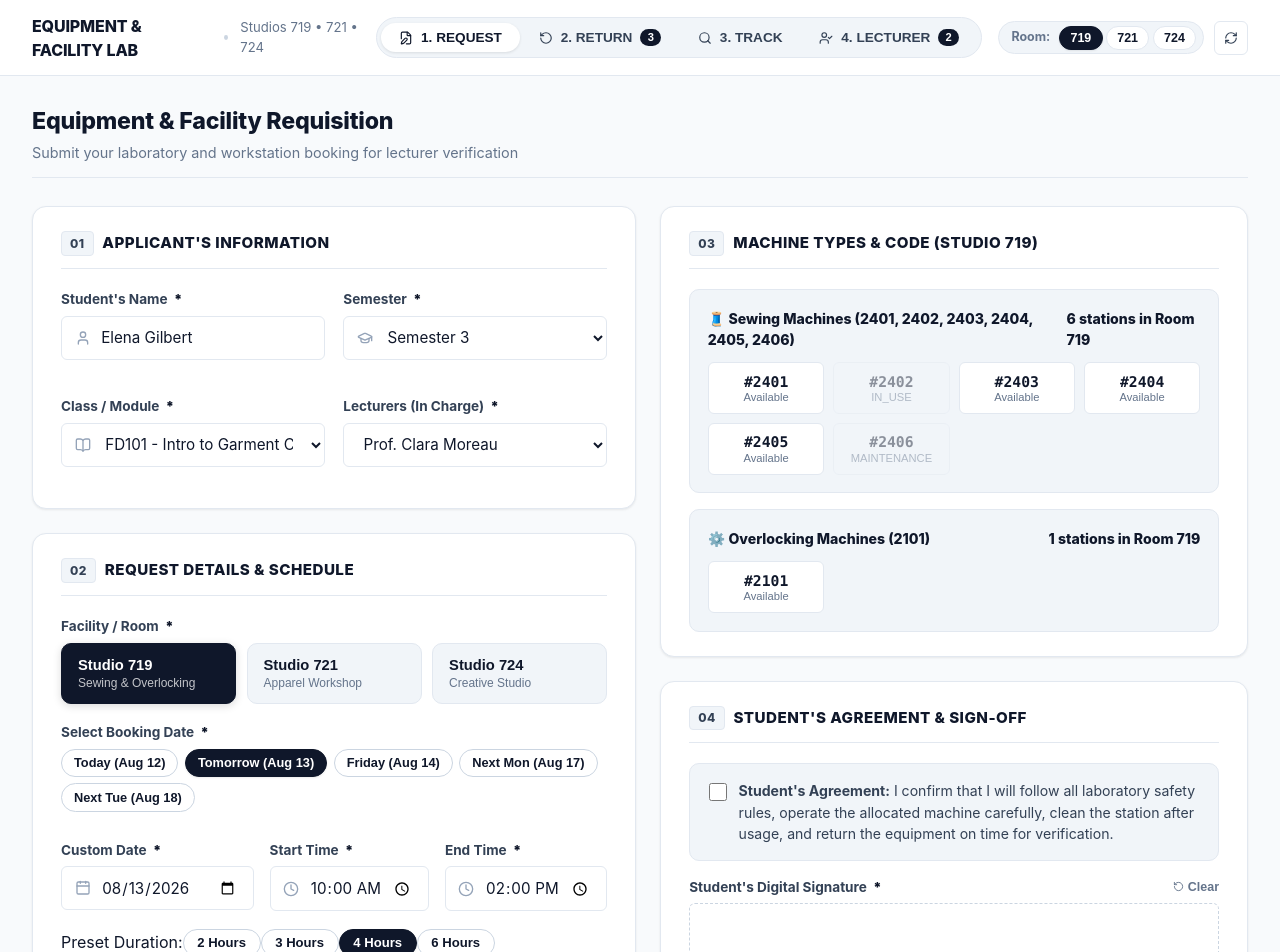
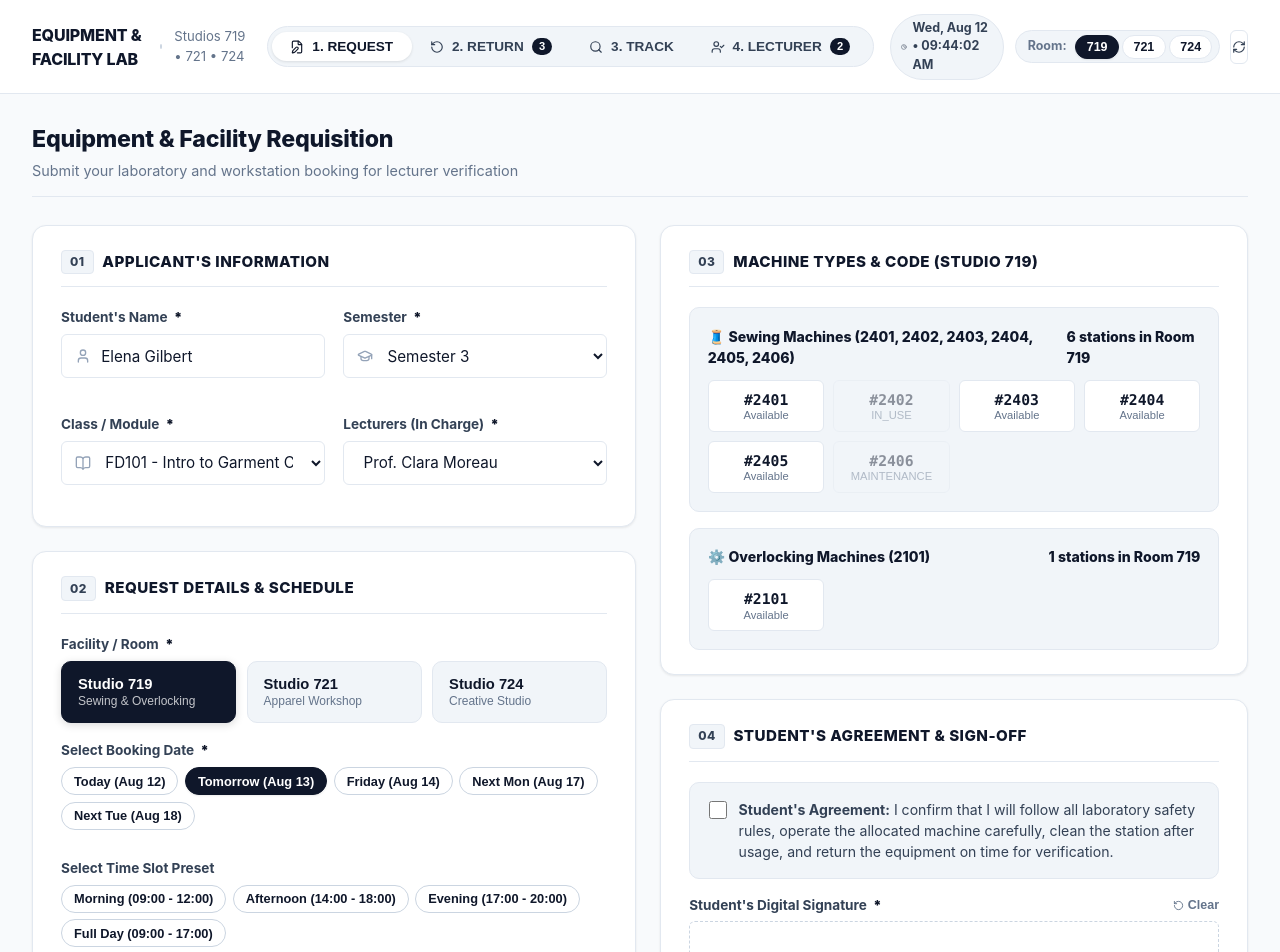
Before and after one commit to ceidaazecas-hash/Sam-Machine, a React (Vite) app: page / in a window 1280 px wide. Shown: the top 952 px of the page. Built offline with nearby package versions, Linux system fonts and the light colour scheme.

Commit message:
feat: add real-time header clock, time slot presets, and current time return stamper

```diff
--- a/src/components/Navbar.tsx
+++ b/src/components/Navbar.tsx
@@ -1,11 +1,12 @@
-import React from 'react';
+import React, { useState, useEffect } from 'react';
 import { useLab } from '../context/LabContext';
 import {
   FileEdit,
   RotateCcw,
   Search,
   UserCheck,
-  RefreshCw
+  RefreshCw,
+  Clock
 } from 'lucide-react';
 import type { RoomId } from '../types/lab';
 
@@ -19,13 +20,35 @@ export const Navbar: React.FC = () => {
     requests
   } = useLab();
 
+  const [currentTimeStr, setCurrentTimeStr] = useState<string>('');
+
+  useEffect(() => {
+    const updateTime = () => {
+      const now = new Date();
+      const formatted = now.toLocaleDateString('en-US', {
+        weekday: 'short',
+        month: 'short',
+        day: 'numeric'
+      }) + ' • ' + now.toLocaleTimeString('en-US', {
+        hour: '2-digit',
+        minute: '2-digit',
+        second: '2-digit'
+      });
+      setCurrentTimeStr(formatted);
+    };
+
+    updateTime();
+    const interval = setInterval(updateTime, 1000);
+    return () => clearInterval(interval);
+  }, []);
+
   const pendingRequestsCount = requests.filter(r => r.approval.status === 'PENDING').length;
   const activeInUseCount = requests.filter(r => r.approval.status === 'IN_USE' || r.approval.status === 'APPROVED').length;
 
   return (
     <header className="site-header">
       <div className="header-inner">
-        {/* Brand / Title */}
+        {/* Brand / Title & Live Date/Time */}
         <div className="brand-group" onClick={() => setActiveTab('REQUEST')} style={{ cursor: 'pointer' }}>
           <span className="brand-title">EQUIPMENT & FACILITY LAB</span>
           <span className="brand-dot" />
@@ -77,8 +100,15 @@ export const Navbar: React.FC = () => {
           </button>
         </nav>
 
-        {/* Right Actions: Room Selector & Reset */}
+        {/* Right Actions: Live Date & Time, Room Selector & Reset */}
         <div className="header-actions">
+          {currentTimeStr && (
+            <div className="room-chip" style={{ border: '1px solid var(--border-light)', background: 'var(--bg-card-subtle)', color: 'var(--text-secondary)', fontSize: '0.78rem', fontWeight: 700, display: 'inline-flex', alignItems: 'center', gap: '0.35rem', cursor: 'default' }}>
+              <Clock size={12} className="text-muted" />
+              <span>{currentTimeStr}</span>
+            </div>
+          )}
+
           <div className="room-chip-group">
             <span className="room-chip-label">Room:</span>
             {(['719', '721', '724'] as RoomId[]).map(room => (
--- a/src/components/RequestForm.tsx
+++ b/src/components/RequestForm.tsx
@@ -55,6 +55,12 @@ export const RequestForm: React.FC = () => {
     setSelectedMachineIds(prev =>
       prev.includes(id) ? prev.filter(mId => mId !== id) : [...prev, id]
     );
+  };
+
+  const handleTimeSlotPreset = (start: string, end: string, hours: number) => {
+    setStartTime(start);
+    setEndTime(end);
+    setDurationHours(hours);
   };
 
   const handleDurationPreset = (hours: number) => {
@@ -268,11 +274,37 @@ export const RequestForm: React.FC = () => {
               </div>
             </div>
 
-            {/* Date & Time Usage */}
+            {/* Quick Time Slot Presets */}
+            <div className="form-field">
+              <label className="field-label">Select Time Slot Preset</label>
+              <div style={{ display: 'flex', gap: '0.4rem', flexWrap: 'wrap', marginBottom: '0.65rem' }}>
+                {[
+                  { label: 'Morning (09:00 - 12:00)', start: '09:00', end: '12:00', hrs: 3 },
+                  { label: 'Afternoon (14:00 - 18:00)', start: '14:00', end: '18:00', hrs: 4 },
+                  { label: 'Evening (17:00 - 20:00)', start: '17:00', end: '20:00', hrs: 3 },
+                  { label: 'Full Day (09:00 - 17:00)', start: '09:00', end: '17:00', hrs: 8 }
+                ].map(slot => {
+                  const isMatch = startTime === slot.start && endTime === slot.end;
+                  return (
+                    <button
+                      key={slot.label}
+                      type="button"
+                      onClick={() => handleTimeSlotPreset(slot.start, slot.end, slot.hrs)}
+                      className={`room-chip ${isMatch ? 'active' : ''}`}
+                      style={{ border: isMatch ? '1px solid var(--text-primary)' : '1px solid var(--border-medium)', color: isMatch ? '#ffffff' : 'var(--text-primary)', background: isMatch ? 'var(--text-primary)' : '#ffffff', padding: '0.35rem 0.75rem', fontSize: '0.8rem', fontWeight: 700 }}
+                    >
+                      {slot.label}
+                    </button>
+                  );
+                })}
+              </div>
+            </div>
+
+            {/* Custom Date & Time Usage */}
             <div className="grid-3">
               <div className="form-field">
                 <label className="field-label">
-                  Custom Date <span className="required-dot">*</span>
+                  Usage Date <span className="required-dot">*</span>
                 </label>
                 <div className="input-container">
                   <Calendar size={16} className="input-icon" />
--- a/src/components/ReturnForm.tsx
+++ b/src/components/ReturnForm.tsx
@@ -6,7 +6,8 @@ import {
   CheckCircle2,
   Search,
   RotateCcw,
-  FileCheck
+  FileCheck,
+  Clock
 } from 'lucide-react';
 import { formatDate } from '../utils/helpers';
 
@@ -52,6 +53,14 @@ export const ReturnForm: React.FC = () => {
   const handleSelectBooking = (req: BookingRequest) => {
     setSelectedRequestId(req.id);
     setVerifiedLecturer(req.applicant.lecturer);
+  };
+
+  const handleSetCurrentTime = () => {
+    const now = new Date();
+    const tzOffset = now.getTimezoneOffset() * 60000;
+    const localISOTime = new Date(now.getTime() - tzOffset).toISOString().slice(0, 16);
+    setReturnDateTime(localISOTime);
+    showToast('Return timestamp updated to current local time.', 'info');
   };
 
   const handleSubmitReturn = (e: React.FormEvent) => {
@@ -260,9 +269,22 @@ export const ReturnForm: React.FC = () => {
 
               <div className="grid-2">
                 <div className="form-field">
-                  <label className="field-label">
-                    Return Date & Time <span className="required-dot">*</span>
-                  </label>
+                  <div style={{ display: 'flex', justifyContent: 'space-between', alignItems: 'center', marginBottom: '0.4rem' }}>
+                    <label className="field-label" style={{ marginBottom: 0 }}>
+                      Return Date & Time <span className="required-dot">*</span>
+                    </label>
+                    <button
+                      type="button"
+                      onClick={handleSetCurrentTime}
+                      className="room-chip"
+                      style={{ border: '1px solid var(--border-medium)', background: '#ffffff', color: 'var(--text-primary)', padding: '0.15rem 0.5rem', fontSize: '0.72rem', fontWeight: 700, display: 'inline-flex', alignItems: 'center', gap: '0.2rem' }}
+                      title="Set to Current Time"
+                    >
+                      <Clock size={10} />
+                      <span>Now</span>
+                    </button>
+                  </div>
+
                   <input
                     type="datetime-local"
                     value={returnDateTime}
```
